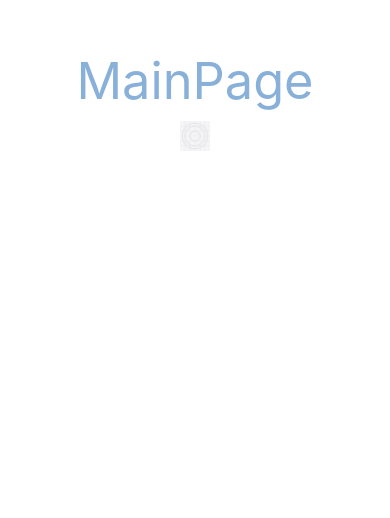
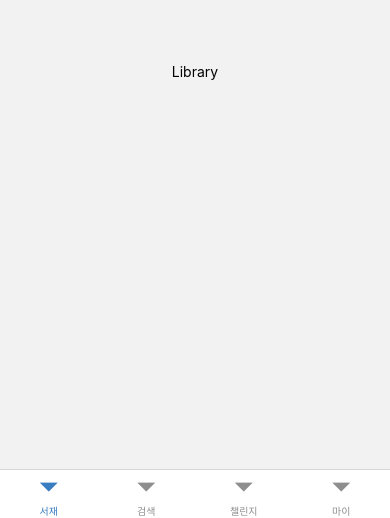
Before and after one commit to Nook-Book/Client, a React Native app: screen / in a window 390 px wide. Shown: the part 326-844 px from the top of the page. Built offline with nearby package versions, Linux system fonts and the light colour scheme.

Commit message:
feat: 네비게이션 추가

```diff
--- a/App.tsx
+++ b/App.tsx
@@ -1,18 +1,22 @@
+import * as React from "react";
 import { NavigationContainer } from "@react-navigation/native";
-import { createNativeStackNavigator } from "@react-navigation/native-stack";
-import MainPage from "./src/pages/mainPage/MainPage";
+import { createBottomTabNavigator } from "@react-navigation/bottom-tabs";
 
-const Stack = createNativeStackNavigator();
+import TabNavigation from "./src/components/navBar/TabNavigation";
+
+type RootTabParamList = {
+  Library: undefined;
+  Search: undefined;
+  Challenge: undefined;
+  My: undefined;
+};
+
+const Tab = createBottomTabNavigator<RootTabParamList>();
 
 export default function App() {
   return (
     <NavigationContainer>
-      <Stack.Navigator
-        screenOptions={{ headerShown: false }}
-        initialRouteName="main"
-      >
-        <Stack.Screen name="main" component={MainPage} />
-      </Stack.Navigator>
+      <TabNavigation />
     </NavigationContainer>
   );
 }
--- a/package.json
+++ b/package.json
@@ -9,12 +9,16 @@
     "web": "expo start --web"
   },
   "dependencies": {
+    "@react-navigation/bottom-tabs": "^6.6.0",
     "@react-navigation/native": "^6.1.17",
     "@react-navigation/native-stack": "^6.10.0",
     "expo": "~51.0.18",
     "expo-status-bar": "~1.12.1",
     "react": "18.2.0",
     "react-native": "0.74.3",
+    "react-native-safe-area-context": "^4.10.8",
+    "react-native-screens": "^3.32.0",
+    "react-native-svg": "^15.4.0",
     "use-latest-callback": "^0.2.1"
   },
   "devDependencies": {
--- /dev/null
+++ b/src/components/navBar/TabNavigation.tsx
@@ -0,0 +1,32 @@
+import * as React from "react";
+import { createBottomTabNavigator } from "@react-navigation/bottom-tabs";
+import LibraryPage from "../../pages/libraryPage/LibraryPage";
+import SearchPage from "../../pages/searchPage/SearchPage";
+import ChallengePage from "../../pages/challengePage/ChallengePage";
+import MyPage from "../../pages/myPage/MyPage";
+
+type RootTabParamList = {
+  서재: undefined;
+  검색: undefined;
+  챌린지: undefined;
+  마이: undefined;
+};
+
+const Tab = createBottomTabNavigator<RootTabParamList>();
+
+export default function TabNavigation() {
+  return (
+    <Tab.Navigator
+      screenOptions={{
+        tabBarLabelPosition: "below-icon",
+        tabBarActiveTintColor: "#397CC0",
+        headerShown: false,
+      }}
+    >
+      <Tab.Screen name="서재" component={LibraryPage} />
+      <Tab.Screen name="검색" component={SearchPage} />
+      <Tab.Screen name="챌린지" component={ChallengePage} />
+      <Tab.Screen name="마이" component={MyPage} />
+    </Tab.Navigator>
+  );
+}
--- /dev/null
+++ b/src/pages/challengePage/ChallengePage.tsx
@@ -0,0 +1,18 @@
+import React from "react";
+import { View, Text, StyleSheet } from "react-native";
+
+export default function ChallengePage() {
+  return (
+    <View style={styles.container}>
+      <Text>Challenge</Text>
+    </View>
+  );
+}
+
+const styles = StyleSheet.create({
+  container: {
+    flex: 1,
+    justifyContent: "center",
+    alignItems: "center",
+  },
+});
--- /dev/null
+++ b/src/pages/libraryPage/LibraryPage.tsx
@@ -0,0 +1,18 @@
+import React from "react";
+import { View, Text, StyleSheet } from "react-native";
+
+export default function LibraryPage() {
+  return (
+    <View style={styles.container}>
+      <Text>Library</Text>
+    </View>
+  );
+}
+
+const styles = StyleSheet.create({
+  container: {
+    flex: 1,
+    justifyContent: "center",
+    alignItems: "center",
+  },
+});
--- /dev/null
+++ b/src/pages/myPage/MyPage.tsx
@@ -0,0 +1,18 @@
+import React from "react";
+import { View, Text, StyleSheet } from "react-native";
+
+export default function MyPage() {
+  return (
+    <View style={styles.container}>
+      <Text>Search Screen</Text>
+    </View>
+  );
+}
+
+const styles = StyleSheet.create({
+  container: {
+    flex: 1,
+    justifyContent: "center",
+    alignItems: "center",
+  },
+});
--- /dev/null
+++ b/src/pages/searchPage/SearchPage.tsx
@@ -0,0 +1,18 @@
+import React from "react";
+import { View, Text, StyleSheet } from "react-native";
+
+export default function SearchPage() {
+  return (
+    <View style={styles.container}>
+      <Text>Search Screen</Text>
+    </View>
+  );
+}
+
+const styles = StyleSheet.create({
+  container: {
+    flex: 1,
+    justifyContent: "center",
+    alignItems: "center",
+  },
+});
```
Also changed, not shown: 1 other file (tests, documents, lock files or other folders).
